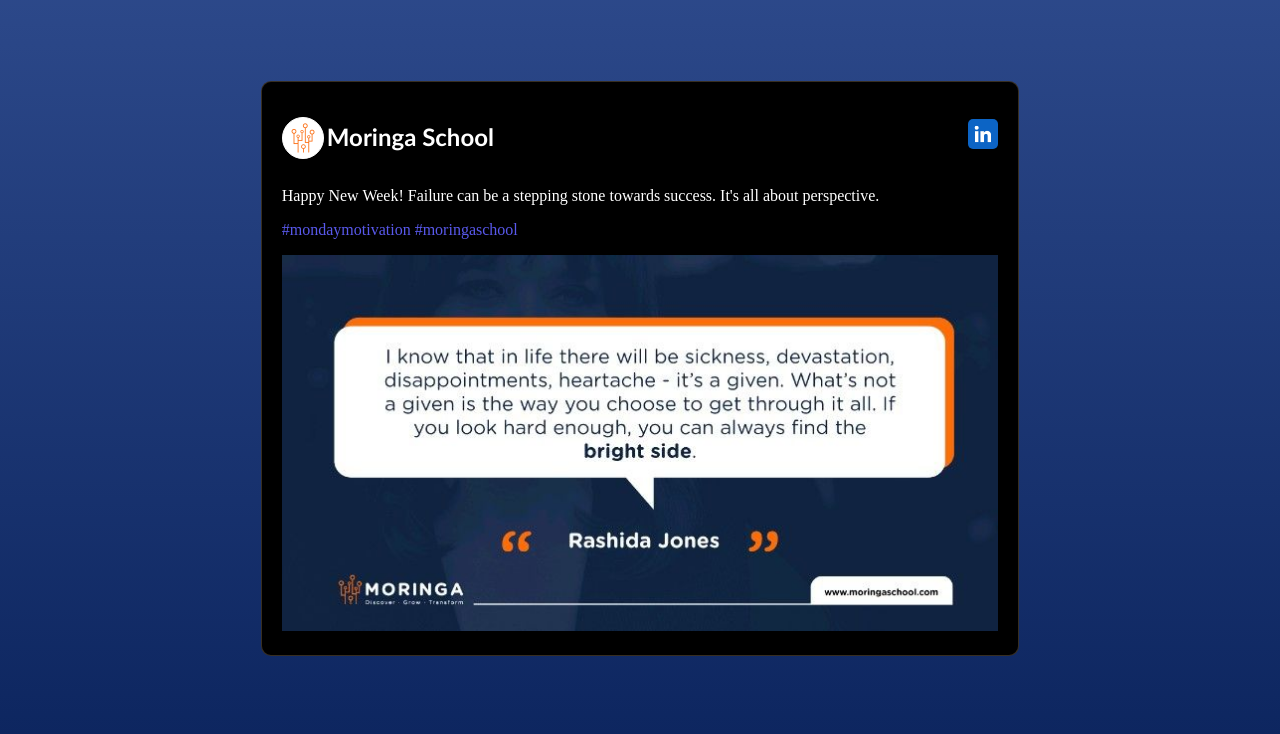
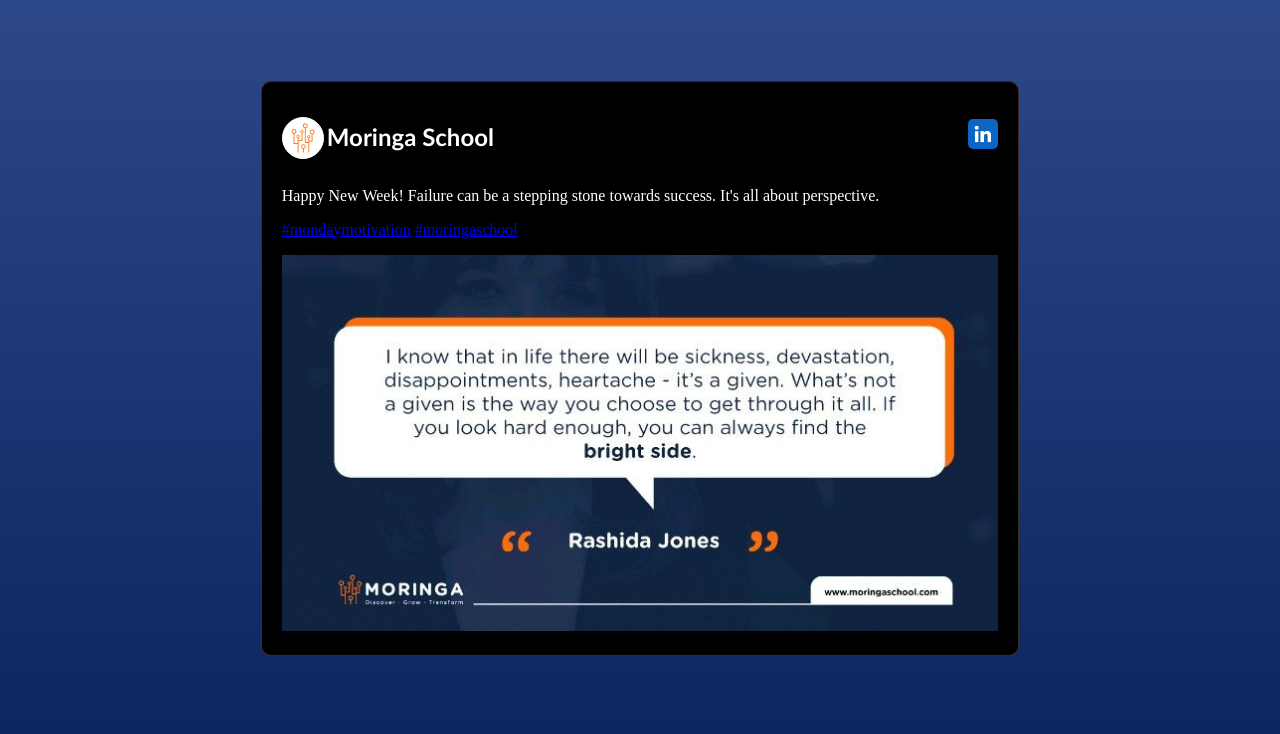
Before and after one commit to WanjikuN/phase0-project-clonePost, a plain HTML site: page index.html in a window 1280 px wide. Shown: the part 172-906 px from the top of the page. Drawn offline with Linux system fonts and the light colour scheme.

Commit message:
Update index.html file

```diff
--- a/index.html
+++ b/index.html
@@ -29,7 +29,9 @@
                 Happy New Week! Failure can be a stepping stone towards success. It's all about perspective.
             </p>
             <p id="hash">
-                #mondaymotivation #moringaschool
+                <a href="https://in.pinterest.com/pin/801922277423607234/">#mondaymotivation</a>
+                <a href="https://www.linkedin.com/search/results/all/?fetchDeterministicClustersOnly=true&heroEntityKey=urn%3Ali%3Aorganization%3A4801781&keywords=moringa%20school&origin=RICH_QUERY_TYPEAHEAD_HISTORY&position=1&searchId=bb3d5b26-9c2a-48f4-a145-cd2ce3f1acf9&sid=Yxn">#moringaschool</a>
+
             </p>
         </div>
         <div id="prac">
```
